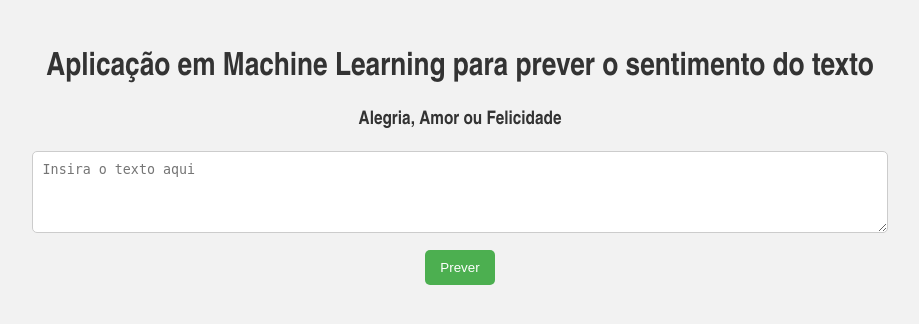
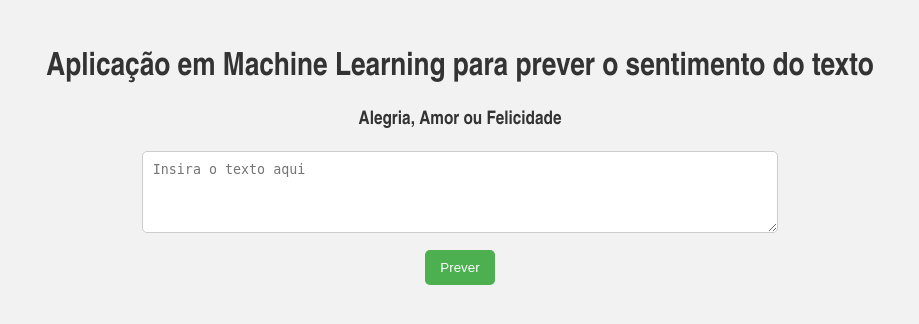
Before and after one commit to eu-carlos/sentimentprediction, a Flask app: page / in a window 1280 px wide. Shown: the top 324 px of the page, without its empty margins (180-1099 px from the left). Run offline with Flask 2, Linux system fonts and the light colour scheme; parts of the project's set-up code (start-up, migrations or seed data) failed here and were passed over.

Commit message:
Update index.html

```diff
--- a/templates/index.html
+++ b/templates/index.html
@@ -22,7 +22,7 @@
         }
 
         textarea {
-            width: 70%;
+            width: 52%;
             padding: 10px;
             border: 1px solid #ccc;
             border-radius: 5px;
```
